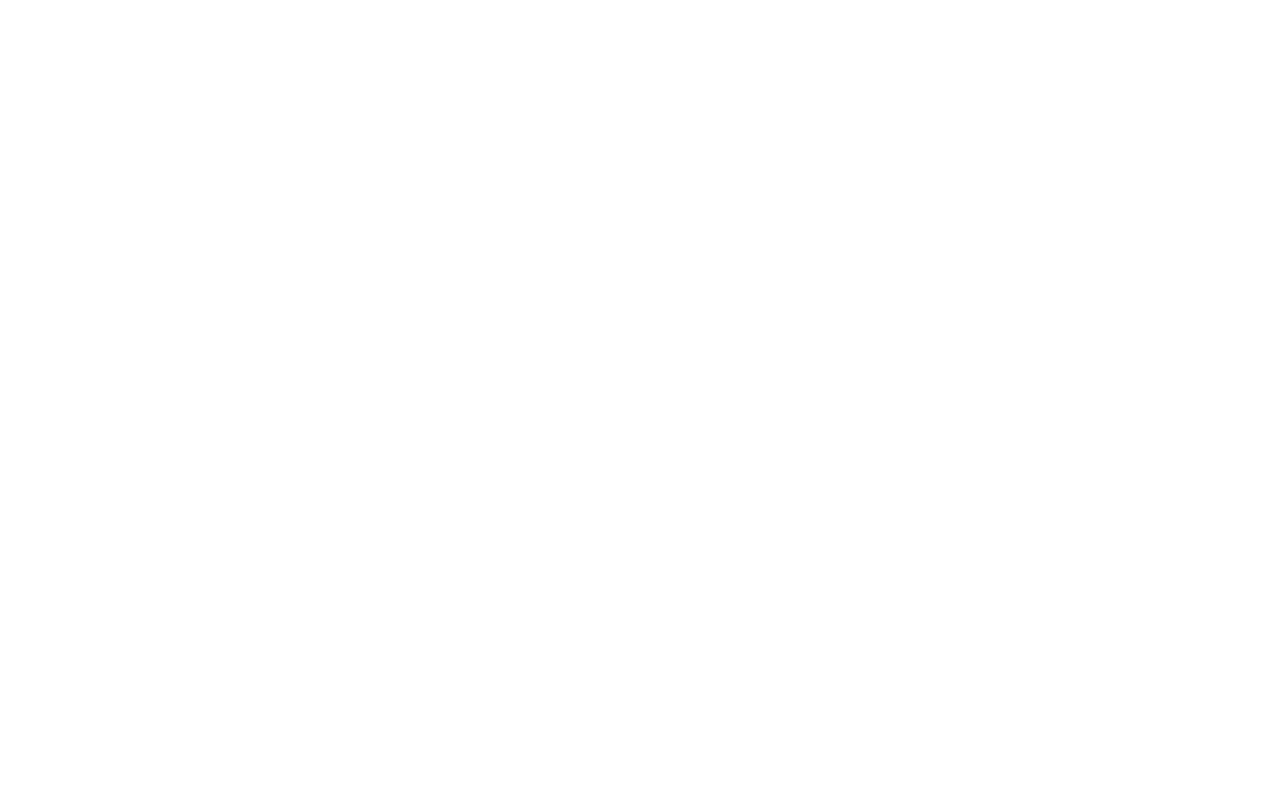
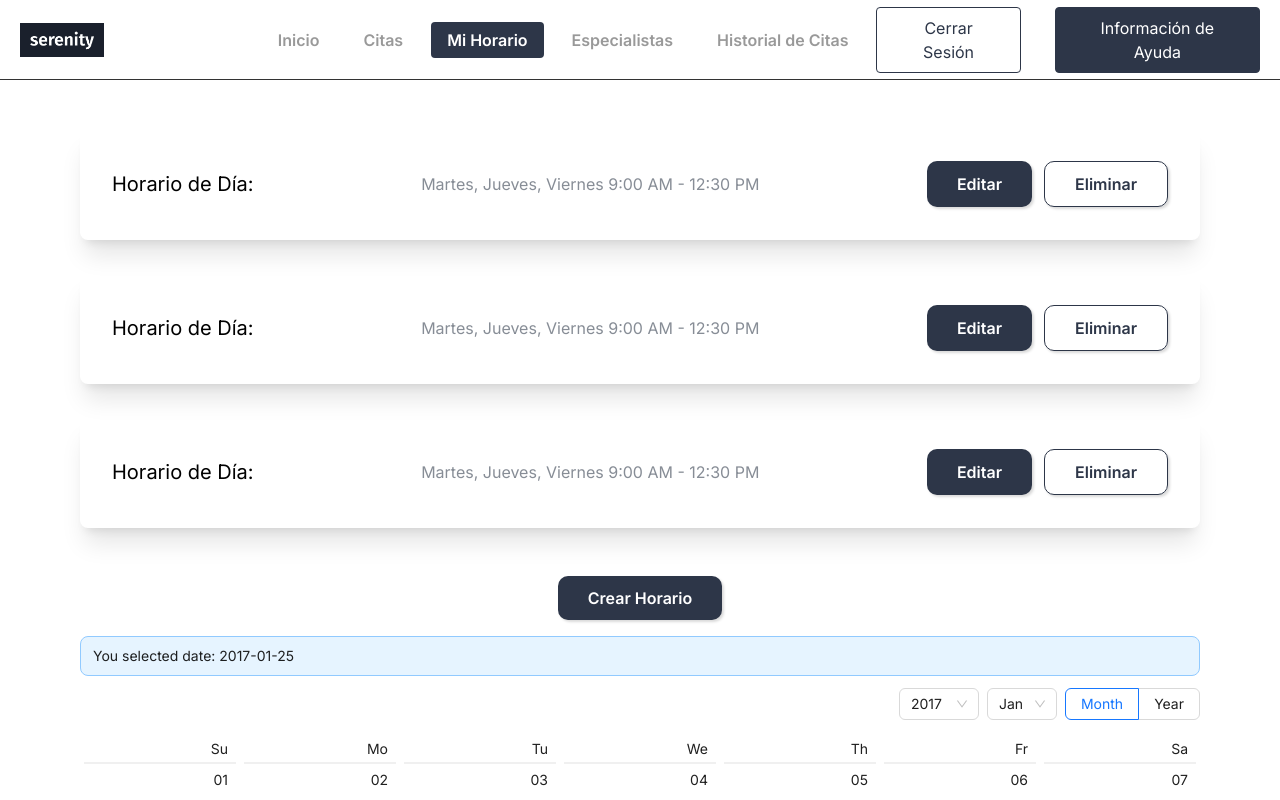
Before and after one commit to AngieCabanillas/psicologia-en-linea, a React (Vite) app in the folder frontend/: page /my-horario in a window 1280 px wide. Before the commit this address had no page. Shown: the top 800 px of the page. Built offline with nearby package versions, Linux system fonts and the light colour scheme.

Commit message:
chore: add my horario section

```diff
--- a/frontend/src/App.tsx
+++ b/frontend/src/App.tsx
@@ -11,6 +11,7 @@
 import { HistorialComponent } from "./user/historial-citas/historial";
 import { EspecialistaPage } from "./user/ver-especialistas/ver-especialista/especialista";
 import { CitasComponent } from "./user/citas/citas";
+import { MyHorarioComponent } from "./user/my-horario/my-horario";
 
 function App() {
   return (
@@ -22,6 +23,7 @@
         <Route path="/info-ayuda" element={<Navbar />} />
         <Route path="/historial" element={<Navbar />} />
         <Route path="/citas" element={<Navbar />} />
+        <Route path="/my-horario" element={<Navbar />} />
       </Routes>
 
       <Routes>
@@ -36,6 +38,7 @@
         <Route path="/info-ayuda" element={<InfoAyudaPag />} />
         <Route path="/historial" element={<HistorialComponent />} />
         <Route path="/citas" element={<CitasComponent />} />
+        <Route path="/my-horario" element={<MyHorarioComponent />} />
       </Routes>
 
       <Routes>
@@ -45,6 +48,7 @@
         <Route path="/info-ayuda" element={<Footer />} />
         <Route path="/historial" element={<Footer />} />
         <Route path="/citas" element={<Footer />} />
+        <Route path="/my-horario" element={<Footer />} />
       </Routes>
     </>
   );
--- a/frontend/src/components/Navbar/MenuItem.tsx
+++ b/frontend/src/components/Navbar/MenuItem.tsx
@@ -7,6 +7,11 @@
   {
     title: "Citas",
     url: "/citas",
+    cName: "nav-links",
+  },
+  {
+    title: "Mi Horario",
+    url: "/my-horario",
     cName: "nav-links",
   },
   {
--- /dev/null
+++ b/frontend/src/user/my-horario/my-horario-calendar/my-horario-calendar.tsx
@@ -0,0 +1,33 @@
+import React, { useState } from "react";
+import { Alert, Calendar } from "antd";
+import type { Dayjs } from "dayjs";
+import dayjs from "dayjs";
+
+const MyHorarioCalendar: React.FC = () => {
+  const [value, setValue] = useState(() => dayjs("2017-01-25"));
+  const [selectedValue, setSelectedValue] = useState(() => dayjs("2017-01-25"));
+
+  const onSelect = (newValue: Dayjs) => {
+    setValue(newValue);
+    setSelectedValue(newValue);
+  };
+
+  const onPanelChange = (newValue: Dayjs) => {
+    setValue(newValue);
+  };
+
+  return (
+    <>
+      <Alert
+        message={`You selected date: ${selectedValue?.format("YYYY-MM-DD")}`}
+      />
+      <Calendar
+        value={value}
+        onSelect={onSelect}
+        onPanelChange={onPanelChange}
+      />
+    </>
+  );
+};
+
+export default MyHorarioCalendar;
--- /dev/null
+++ b/frontend/src/user/my-horario/my-horario.css
@@ -0,0 +1,31 @@
+.btn-editar {
+  background-color: #2d3648;
+  color: white;
+  font-weight: 600;
+  padding: 10px 30px;
+  border-radius: 10px;
+  transition: all 0.3s;
+  box-shadow: rgba(0, 0, 0, 0.15) 1.95px 1.95px 2.6px;
+}
+
+.btn-editar:hover {
+  background-color: white;
+  color: black;
+  box-shadow: inset 0 0 0 3px #2d3648;
+}
+
+.btn-eliminar {
+  border: 1px solid #2d3648;
+  color: #2d3648;
+  font-weight: 600;
+  padding: 10px 30px;
+  border-radius: 10px;
+  transition: all 0.3s;
+  box-shadow: rgba(0, 0, 0, 0.15) 1.95px 1.95px 2.6px;
+}
+
+.btn-eliminar:hover {
+  background-color: white;
+  color: black;
+  box-shadow: inset 0 0 0 3px #2d3648;
+}
--- /dev/null
+++ b/frontend/src/user/my-horario/my-horario.tsx
@@ -0,0 +1,64 @@
+import "./my-horario.css";
+import { useEffect, useState } from "react";
+import { LoadingOutlined } from "@ant-design/icons";
+import { Spin } from "antd";
+import MyHorarioCalendar from "./my-horario-calendar/my-horario-calendar";
+
+const circleIcon = <LoadingOutlined style={{ fontSize: 24 }} spin />;
+
+export const MyHorarioComponent = () => {
+  const [loading, setLoading] = useState<boolean>(true);
+
+  useEffect(() => {
+    setLoading(false);
+  });
+
+  return (
+    <>
+      <Spin spinning={loading} className="h-100" indicator={circleIcon}>
+        <div className="content p-20">
+          <div className="py-2"></div>
+
+          <div className="my-8 shadow-xl rounded-lg w-full h-28 px-8 flex flex-row justify-between items-center">
+            <div className="text-xl">Horario de Día:</div>
+            <div className="text-base" style={{ color: "#878D96" }}>
+              Martes, Jueves, Viernes 9:00 AM - 12:30 PM
+            </div>
+            <div className="flex gap-x-3">
+              <button className="btn-editar">Editar</button>
+              <button className="btn-eliminar">Eliminar</button>
+            </div>
+          </div>
+
+          <div className="my-8 shadow-xl rounded-lg w-full h-28 px-8 flex flex-row justify-between items-center">
+            <div className="text-xl">Horario de Día:</div>
+            <div className="text-base" style={{ color: "#878D96" }}>
+              Martes, Jueves, Viernes 9:00 AM - 12:30 PM
+            </div>
+            <div className="flex gap-x-3">
+              <button className="btn-editar">Editar</button>
+              <button className="btn-eliminar">Eliminar</button>
+            </div>
+          </div>
+
+          <div className="my-8 shadow-xl rounded-lg w-full h-28 px-8 flex flex-row justify-between items-center">
+            <div className="text-xl">Horario de Día:</div>
+            <div className="text-base" style={{ color: "#878D96" }}>
+              Martes, Jueves, Viernes 9:00 AM - 12:30 PM
+            </div>
+            <div className="flex gap-x-3">
+              <button className="btn-editar">Editar</button>
+              <button className="btn-eliminar">Eliminar</button>
+            </div>
+          </div>
+
+          <div className="py-4 w-full flex justify-center">
+            <button className="btn-editar">Crear Horario</button>
+          </div>
+
+          <MyHorarioCalendar />
+        </div>
+      </Spin>
+    </>
+  );
+};
```
